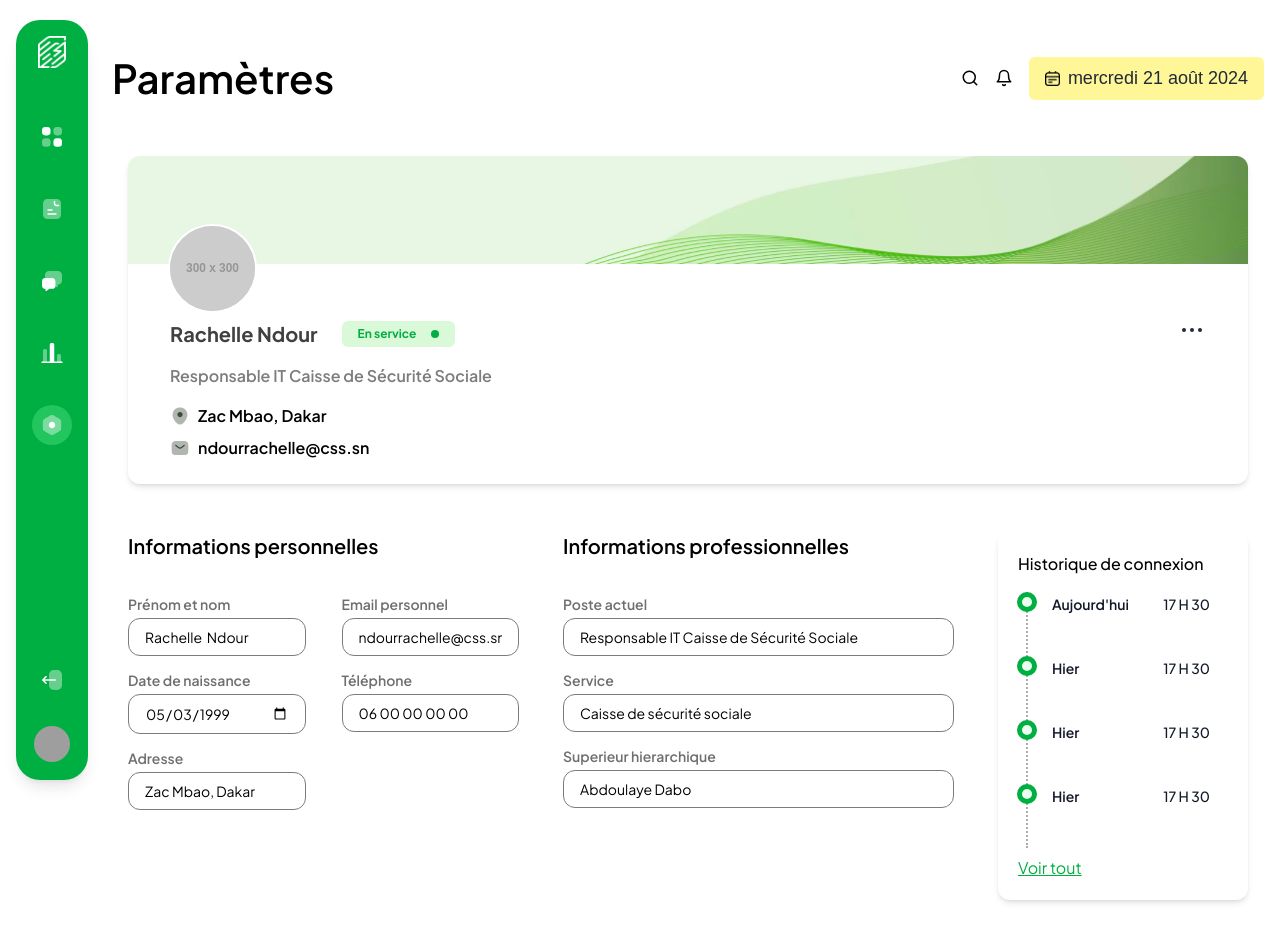
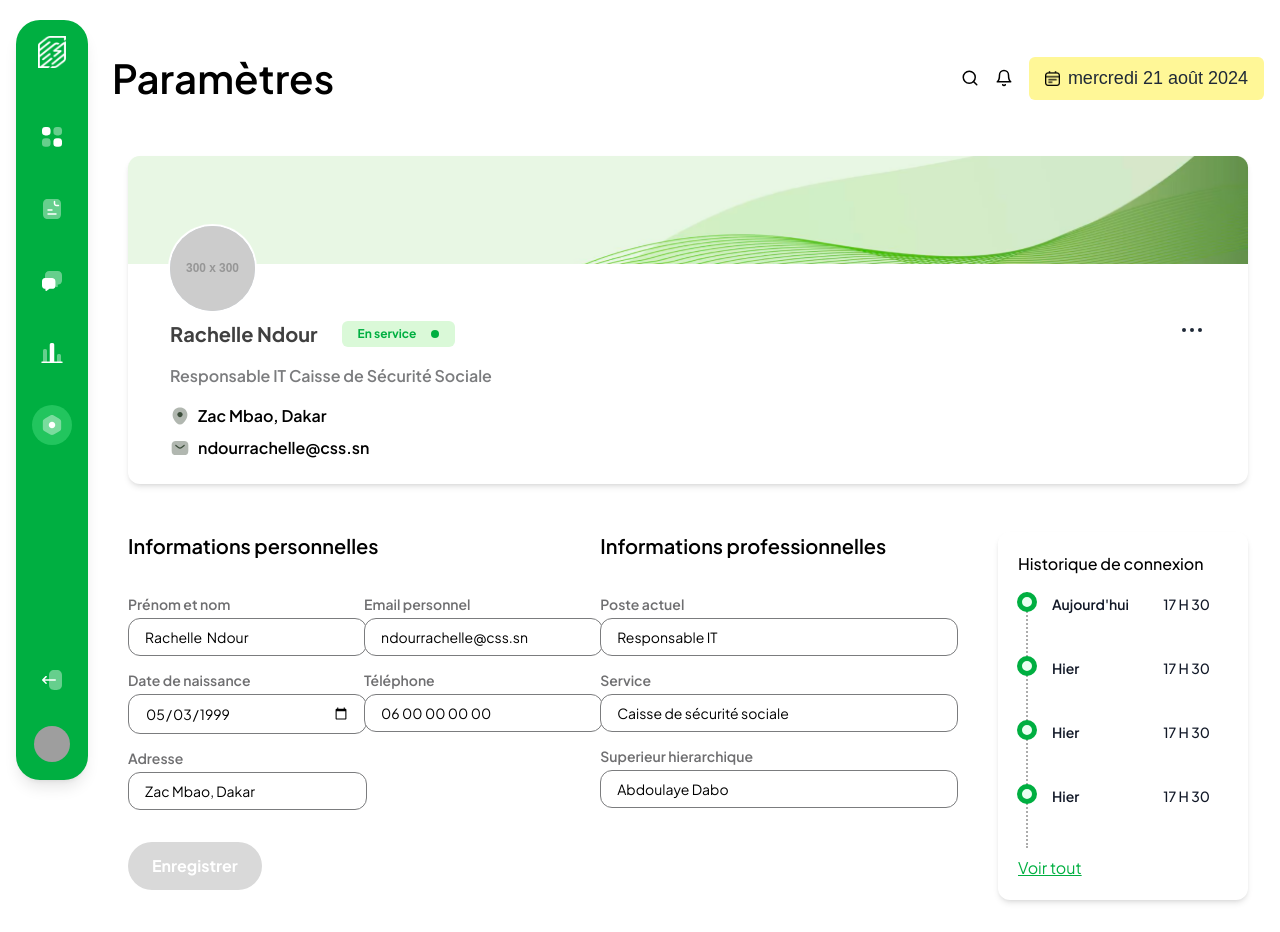
Before and after one commit to Black221/samakaayit-front-office, a React (Vite) app: page /parametres in a window 1280 px wide. Built offline with nearby package versions, Linux system fonts and the light colour scheme; grey boxes are pictures that could not be loaded.

Commit message:
Update profile page for better matching design

```diff
--- a/src/app/profil/Page.tsx
+++ b/src/app/profil/Page.tsx
@@ -10,7 +10,7 @@ const UserData = {
   birthday: "1999-05-03",
   phone: "06 00 00 00 00",
   address: "Zac Mbao, Dakar",
-  post: "Responsable IT Caisse de Sécurité Sociale",
+  post: "Responsable IT",
   service: "Caisse de sécurité sociale",
   superior: "Abdoulaye Dabo",
 }
@@ -24,7 +24,6 @@ function Profil() {
           <div className='absolute rounded-full overflow-hidden p-[2px] bg-white -top-10 left-[40px]'>
             <img src={'https://placehold.co/300x300'} height={85} width={85} alt="profile image" className='h-[85px] w-[85px] rounded-full bg-slate-300' />
           </div>
-
           <div className='pt-8'>
             <div className='flex items-center mb-4'>
               <h1 className='text-xl font-bold mr-[24px] text-[#404040]'>Rachelle Ndour</h1>
@@ -33,9 +32,7 @@ function Profil() {
                 <span className='inline-block h-2 w-2 rounded-full bg-[#00AF41]'></span>
               </p>
             </div>
-
             <p className='text-[#7B7C7E] mb-4 font-semibold'>Responsable IT Caisse de Sécurité Sociale</p>
-
             <div className='flex flex-col items-start'>
               <div className='flex items-center mb-2'>
                 <img src={location} alt="location" className='w-[20px] h-[20px] mr-2' />
@@ -46,9 +43,7 @@ function Profil() {
                 <span className='font-semibold'>ndourrachelle@css.sn</span>
               </div>
             </div>
-
           </div>
-
           <button className='absolute top-[40px] right-[30px] rounded-full hover:bg-gray-100 p-[10px] text-gray-800 transition-all duration-300 ease-in-out'>
             <svg xmlns="http://www.w3.org/2000/svg" fill="none" viewBox="0 0 24 24" stroke-width="1.5" stroke="currentColor" className="size-8">
               <path stroke-linecap="round" stroke-linejoin="round" d="M6.75 12a.75.75 0 1 1-1.5 0 .75.75 0 0 1 1.5 0ZM12.75 12a.75.75 0 1 1-1.5 0 .75.75 0 0 1 1.5 0ZM18.75 12a.75.75 0 1 1-1.5 0 .75.75 0 0 1 1.5 0Z" />
@@ -57,54 +52,60 @@ function Profil() {
         </div>
       </section>
 
-      <section className='flex w-full gap-[44px] '>
-        <div className='flex-1'>
+      {/* User profile */}
+      <section className='flex flex-col xl:flex-row'>
+
+        <div className='flex-1 mb-8 xl:mb-0 xl:mr-10'>
+          <div className='flex flex-col xl:flex-row gap-[36px]'>
+            <div className='flex-1 mb-8 xl:mb-0'>
               <h3 className='text-xl font-semibold mb-8'>Informations personnelles</h3>
-          <div className=''>
-            <form className='grid grid-cols-2 gap-x-[36px] gap-y-3'>
-              <div className=''>
+              <form className='grid lg:grid-cols-2 grid-cols-1 gap-x-[36px] gap-y-3'>
+                <div className='min-w-[239px]'>
                   <label htmlFor="firstName" className='inline-block mb-1 text-sm font-semibold text-[#6F6F71]'>Prénom et nom</label>
                   <input type="text" id="firstName" value={UserData.firstName + "  " + UserData.lastName} className='w-full border-[1px] rounded-xl border-[#7B7C7E] py-2 px-4 outline-none text-sm' />
                 </div>
-              <div className=''>
+                <div className='min-w-[239px]'>
                   <label htmlFor="email" className='inline-block mb-1 text-sm font-semibold text-[#6F6F71]'>Email personnel</label>
                   <input type="email" id="email" value={UserData.email} className='w-full border-[1px] rounded-xl border-[#7B7C7E] py-2 px-4 outline-none text-sm' />
                 </div>
-              <div className=''>
+                <div className='min-w-[239px]'>
                   <label htmlFor="birthday" className='inline-block mb-1 text-sm font-semibold text-[#6F6F71]'>Date de naissance</label>
                   <input type="date" id="birthday" value={UserData.birthday} className='w-full border-[1px] rounded-xl border-[#7B7C7E] py-2 px-4 outline-none text-sm' />
                 </div>
-              <div className=''>
+                <div className='min-w-[239px]'>
                   <label htmlFor="phone" className='inline-block mb-1 text-sm font-semibold text-[#6F6F71]'>Téléphone</label>
                   <input type="tel" id="phone" value={UserData.phone} className='w-full border-[1px] rounded-xl border-[#7B7C7E] py-2 px-4 outline-none text-sm' />
                 </div>
-              <div className=''>
+                <div className='min-w-[239px]'>
                   <label htmlFor="address" className='inline-block mb-1 text-sm font-semibold text-[#6F6F71]'>Adresse</label>
                   <input type="text" id="address" value={UserData.address} className='w-full border-[1px] rounded-xl border-[#7B7C7E] py-2 px-4 outline-none text-sm' />
                 </div>
               </form>
             </div>
-        </div>
-        <div className='flex-1'>
+            <div>
               <h3 className='text-xl font-semibold mb-8'>Informations professionnelles</h3>
-          <div>
               <form className='grid grid-cols-1 gap-y-3'>
-              <div className=''>
+                <div className='min-w-[239px]'>
                   <label htmlFor="post" className='inline-block mb-1 text-sm font-semibold text-[#6F6F71]'>Poste actuel</label>
                   <input type="text" id="post" value={UserData.post} className='w-full border-[1px] rounded-xl border-[#7B7C7E] py-2 px-4 outline-none text-sm' />
                 </div>
-              <div className=''>
+                <div className='min-w-[239px]'>
                   <label htmlFor="service" className='inline-block mb-1 text-sm font-semibold text-[#6F6F71]'>Service</label>
                   <input type="text" id="service" value={UserData.service} className='w-full border-[1px] rounded-xl border-[#7B7C7E] py-2 px-4 outline-none text-sm' />
                 </div>
-              <div className=''>
+                <div className='min-w-[239px]'>
                   <label htmlFor="superior" className='inline-block mb-1 text-sm font-semibold text-[#6F6F71]'>Superieur hierarchique</label>
                   <input type="text" id="superior" value={UserData.superior} className='w-full border-[1px] rounded-xl border-[#7B7C7E] py-2 px-4 outline-none text-sm' />
                 </div>
               </form>
             </div>
           </div>
-        <div className='shadow-md rounded-[12px] p-5 w-[250px] box-border flex flex-col'>
+          {/* Button */}
+          <button className='bg-[#D9D9D9] text-white font-bold rounded-3xl py-3 px-6 mt-8'>Enregistrer</button>
+        </div>
+
+        {/* Timeline */}
+        <div className='shadow-md rounded-[12px] p-5 xl:w-[250px] flex flex-col'>
           <h3 className='font-medium mb-4'>Historique de connexion</h3>
             <ul className="relative border-s-2 ms-2 border-dotted border-[#ACACAC] flex-1 ">
               <TimelineItem day="Aujourd'hui" time="17 H 30" />
@@ -114,25 +115,19 @@ function Profil() {
             </ul>
           <a href="" className=' text-[#00AF41] underline mt-2'>Voir tout</a>
         </div>
-
       </section>
-
     </div>
-
   )
 }
 
 const TimelineItem = ({day, time} : {day: string, time: string}) => {
   return (
     <li className="mb-10 ms-6">
-      <Dot />
+      <div className='rounded-full border-[5px] border-[#00AF41] bg-[#EAFFF2] absolute w-5 h-5  -start-[11px] ring-0 ring-white '></div>
       <h3 className="flex items-center justify-between mb-1 text-sm font-semibold text-gray-900 ">{day} <span className="text-sm font-medium me-2 px-2.5 py-0.5 rounded ms-3">{time}</span></h3>
     </li>
   );
 }
 
-const Dot = () => {
-  return <div className='rounded-full border-[5px] border-[#00AF41] bg-[#EAFFF2] absolute w-5 h-5  -start-[11px] ring-0 ring-white '></div>
-}
 
 export default Profil;
--- a/tailwind.config.js
+++ b/tailwind.config.js
@@ -3,6 +3,9 @@ export default {
   content: ['./index.html', './src/**/*.{js,ts,jsx,tsx}'],
   theme: {
     extend: {
+      screens: {
+        xl: '1279px',
+      },
       colors: {
         'primary-900': '#005D23',
         'primary-800': '#008632',
```
Lines whose indentation alone changed are shown as unchanged.
